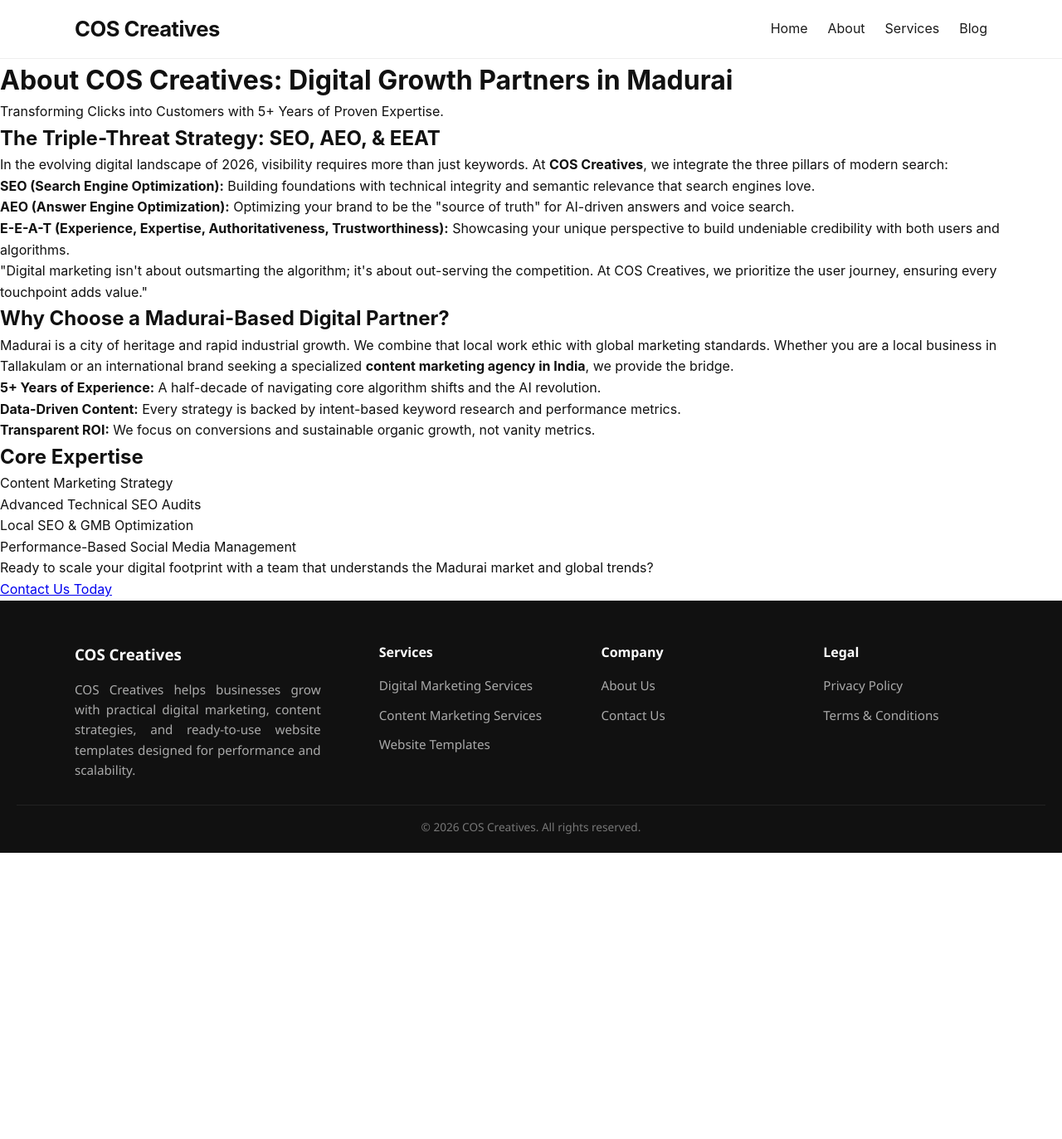
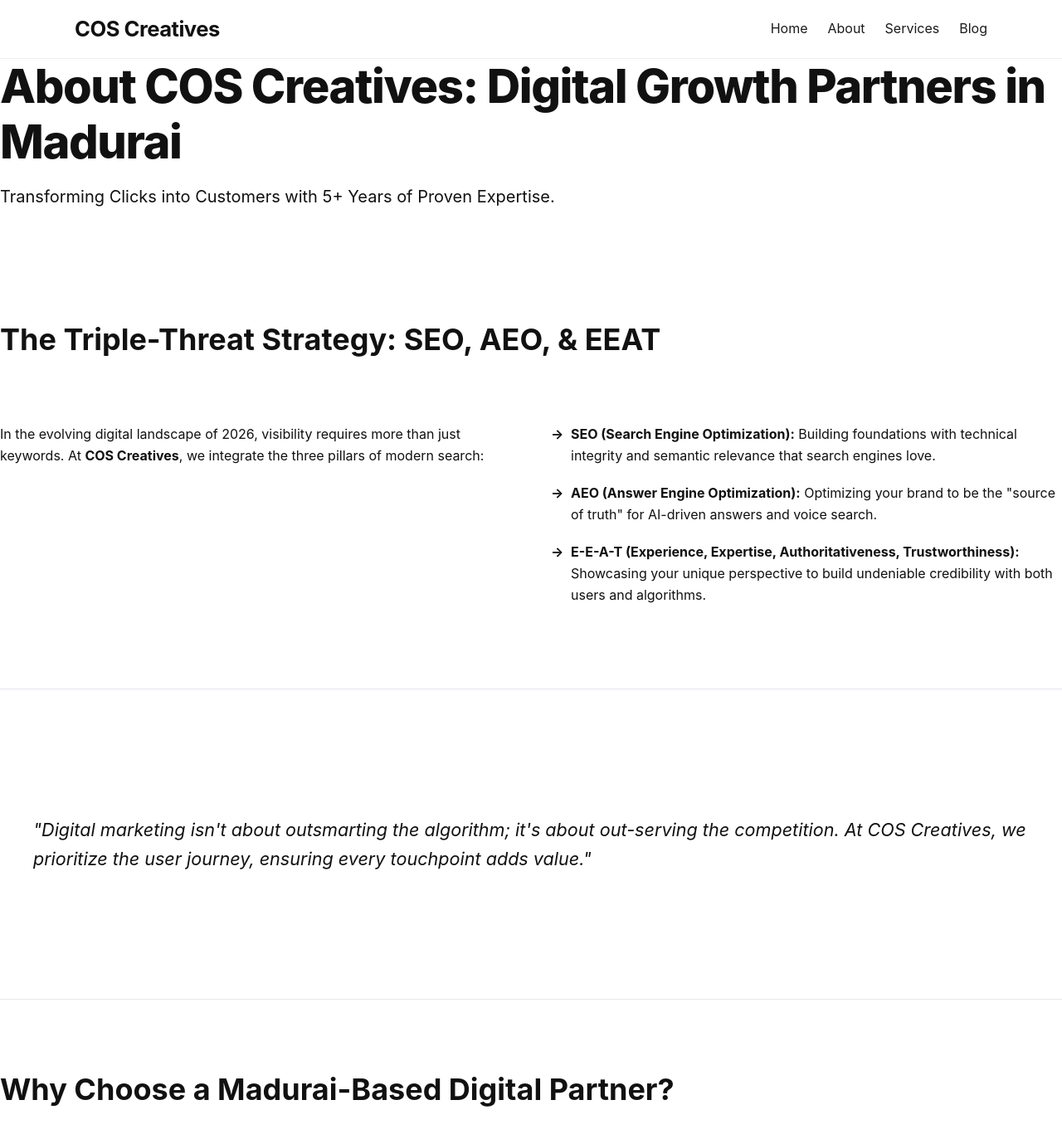
Before and after one commit to coscreativez-main/website, a Jekyll site: the page built from about.html, in a window 1280 px wide and 1400 px high. Shown: the top 1373 px of the window at 83% size. Built offline with Jekyll 4.4.1, drawn with Linux system fonts in a browser that asks for light colours.

Commit message:
Update style.css

```diff
--- a/assets/css/style.css
+++ b/assets/css/style.css
@@ -1304,3 +1304,133 @@ article img {
         line-height: 1.6;
     }
 }
+
+/* About Page */
+
+h1 {
+    font-size: 2.25rem;
+    color: var(--primary-color);
+    line-height: 1.2;
+    margin-bottom: 1rem;
+    font-weight: 800;
+    letter-spacing: -0.025em;
+}
+
+.lead-text {
+    font-size: 1.25rem;
+    color: var(--text-light);
+    margin-bottom: 3rem;
+    max-width: 800px;
+}
+
+section {
+    padding: 3rem 0;
+    border-bottom: 1px solid #e2e8f0;
+}
+
+h2 {
+    font-size: 1.75rem;
+    color: var(--primary-color);
+    margin-bottom: 1.5rem;
+    display: flex;
+    align-items: center;
+}
+
+/* 3. Strategy & Milestones Lists */
+.strategy-list, .milestones, .services-summary ul {
+    list-style: none;
+    padding: 0;
+}
+
+.strategy-list li, .milestones li, .services-summary li {
+    margin-bottom: 1.25rem;
+    padding-left: 1.5rem;
+    position: relative;
+    color: var(--text-main);
+}
+
+.strategy-list li::before, .milestones li::before, .services-summary li::before {
+    content: "→";
+    position: absolute;
+    left: 0;
+    color: var(--accent-color);
+    font-weight: bold;
+}
+
+/* 4. The Elite Quote (EEAT Signal) */
+blockquote {
+    background: var(--bg-alt);
+    border-left: 4px solid var(--accent-color);
+    margin: 2rem 0;
+    padding: 2.5rem;
+    font-size: 1.35rem;
+    font-style: italic;
+    color: var(--primary-color);
+    border-radius: 0 8px 8px 0;
+    line-height: 1.6;
+}
+
+/* 5. CTA Button */
+.cta-section {
+    text-align: center;
+    padding: 4rem 1rem;
+    background: var(--primary-color);
+    color: var(--white);
+    border-radius: 12px;
+    margin-top: 3rem;
+}
+
+.cta-section p {
+    margin-bottom: 2rem;
+    font-size: 1.1rem;
+    opacity: 0.9;
+}
+
+.cta-button {
+    background: var(--accent-color);
+    color: var(--white);
+    padding: 1rem 2.5rem;
+    text-decoration: none;
+    border-radius: 6px;
+    font-weight: 700;
+    display: inline-block;
+    transition: var(--transition);
+    text-transform: uppercase;
+    letter-spacing: 1px;
+}
+
+.cta-button:hover {
+    background: #ea580c;
+    transform: translateY(-2px);
+    box-shadow: 0 10px 15px -3px rgba(0, 0, 0, 0.1);
+}
+
+/* 6. Responsive Adjustments */
+
+/* Tablet (768px and up) */
+@media (min-width: 768px) {
+    h1 { font-size: 3.5rem; }
+    h2 { font-size: 2.25rem; }
+
+    .strategy-section, .local-expertise {
+        display: grid;
+        grid-template-columns: 1fr 1fr;
+        gap: 3rem;
+        align-items: start;
+    }
+
+    .strategy-section h2, .local-expertise h2 {
+        grid-column: 1 / -1;
+    }
+}
+
+/* Desktop (1024px and up) */
+@media (min-width: 1024px) {
+    section { padding: 5rem 0; }
+
+    .services-summary ul {
+        display: grid;
+        grid-template-columns: repeat(2, 1fr);
+        gap: 1rem;
+    }
+}
```
